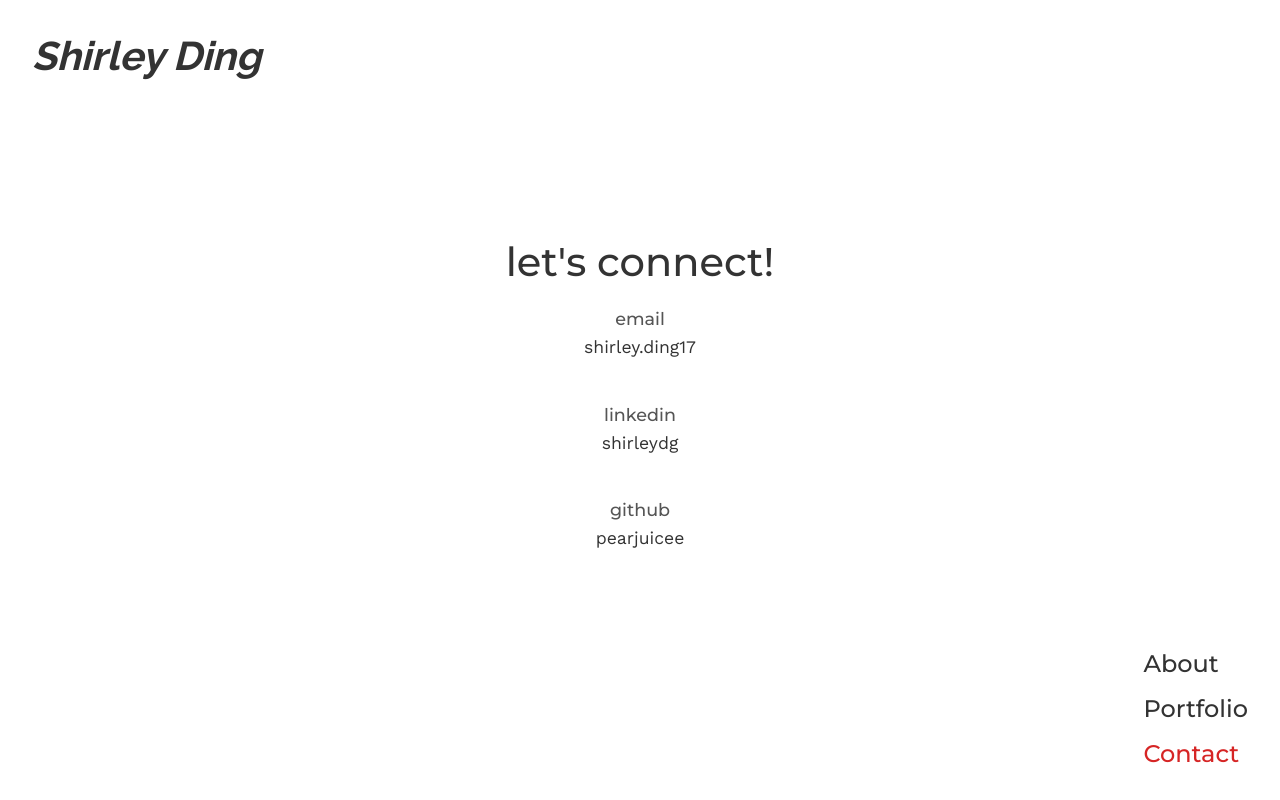
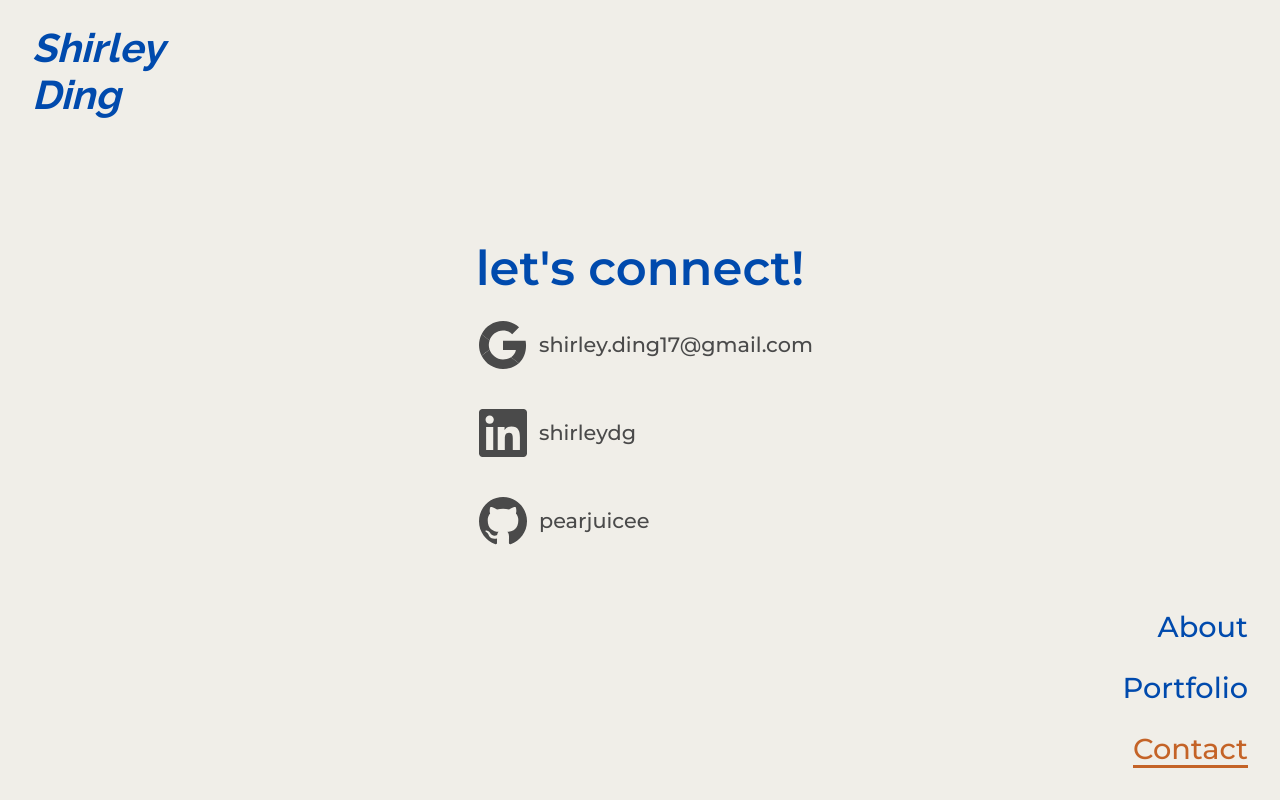
Before and after one commit to pearjuicee/PersonalPage, a React (Vite) app: page /contact in a window 1280 px wide. Built offline with nearby package versions, Linux system fonts and the light colour scheme.

Commit message:
change color scheme and fix css

```diff
--- a/src/components/Navbar/Navbar.css
+++ b/src/components/Navbar/Navbar.css
@@ -1,8 +1,8 @@
 .site-name {
-    position: fixed;
-    top: 2rem;
+    position: absolute;
+    top: 1.5rem;
     left: 2rem;
-    color: #333;
+    color: #004AAD;
     font-family: 'Raleway', sans-serif;
     font-size: 40px;
     font-style: italic;
@@ -18,22 +18,50 @@
     right: 2rem;
     display: flex;
     flex-direction: column;
-    gap: 1rem;
+    align-items: flex-end;
+    gap: 1.5rem;
     z-index: 100;
 }
 
 .nav-link {
-    color: #333;
+    position: relative;
+    display: inline-block;
+    color: #004AAD;
     font-family: 'Montserrat', sans-serif;
-    font-size: 1.5rem;
+    font-size: 1.8rem;
     font-weight: 500;
     text-decoration: none;
-    transition: opacity 0.3s;
+    transition: all 0.3s ease;
+    padding-bottom: 2px;
+    width: fit-content;
+    text-align: right;
 }
 
 .nav-link:hover {
-    color: #828282;
+    color: #1A66CC;
 }
+
+.nav-link::after {
+    content: '';
+    position: absolute;
+    left: 0;
+    bottom: 0;
+    width: 0;
+    height: 3px;
+    background: currentColor;
+    transition: width 0.3s ease;
+}
+
+.nav-link:hover::after,
+.nav-link.active::after {
+    width: 100%;
+}
+
+/* Active state (permanent underline) */
 .nav-link.active {
-    color: #D62525;
+    color: #C46327;
 }
+
+.nav-link.active::after {
+    background: #C46327;
+}
--- a/src/components/Navbar/Navbar.tsx
+++ b/src/components/Navbar/Navbar.tsx
@@ -10,7 +10,9 @@ const Navbar = () => {
 
   return (
     <div className="navbar-container">
-      <NavLink to="/" className="site-name">Shirley Ding</NavLink>
+      <NavLink to="/" className="site-name">
+        Shirley<br />Ding
+      </NavLink>
       <nav className="vertical-nav">
         {navItems.map((item) => (
           <NavLink
--- a/src/pages/About/About.tsx
+++ b/src/pages/About/About.tsx
@@ -20,7 +20,10 @@ const About = () => {
           rel="noopener noreferrer"
           className="resume-link"
         >
-          📄resume
+          <svg xmlns="http://www.w3.org/2000/svg" width="20" height="20" viewBox="0 0 24 34" fill="none" className="resume-icon">
+            <path d="M18.75 12.9167L25 19.375M25 19.375L18.75 25.8334M25 19.375H10C8.67392 19.375 7.40215 18.8307 6.46447 17.8617C5.52678 16.8928 5 15.5786 5 14.2084V5.16669" stroke="#828282" stroke-width="4" stroke-linecap="round" stroke-linejoin="round"/>
+          </svg>
+          <span>resume</span>
         </a>
       </section>
     </main>
--- a/src/pages/Contact/Contact.css
+++ b/src/pages/Contact/Contact.css
@@ -8,10 +8,11 @@
     justify-content: center;
     padding-top: 0;
     font-family: 'Work Sans', sans-serif;
+    text-align: center;
 }
 
 .contact-content {
-    text-align: center;
+    text-align: left;
     max-width: 800px;
     margin: 0 auto;
     padding: 2rem;
@@ -21,46 +22,59 @@
 .contact-greeting {
     font-family: 'Montserrat', sans-serif;
     font-weight: 500;
-    font-size: 2.5rem;
-    margin-bottom: 0.5rem;
-    color: #333;
-}
-
-.contact-title {
-    font-family: 'Montserrat', sans-serif;
-    font-weight: 500;
-    font-size: 1.1rem;
-    color: #555;
-    margin-bottom: 0.5rem;
+    font-size: 3rem;
+    margin-bottom: 1.5rem;
+    color: #004AAD;
+    font-weight: 700;
+    text-align: center;
+    padding-left: 0;
 }
 
 .contact-methods {
     display: flex;
     flex-direction: column;
+    align-items: flex-start;
     gap: 2rem;
+    width: fit-content;
+    margin: 0 auto;
+    padding-left: 12px;
+}
+
+.contact-header {
+    display: flex;
+    align-items: center;
+    justify-content: flex-start;
+    gap: 12px;
+    width: 100%;
+    margin-bottom: 0.5rem;
+}
+
+.contact-icon {
+    flex-shrink: 0;
 }
 
 .contact-link {
-    font-family: 'Work Sans', sans-serif;
-    font-size: 1.1rem;
-    color: #333;
+    font-family: 'Montserrat', sans-serif;
+    font-size: 1.3rem;
+    font-weight: 500;
+    color: #4A4A4A;
     text-decoration: none;
     position: relative;
     transition: color 0.3s ease;
 }
 
 .contact-link:hover {
-    color: #D62525; /* Change to your desired hover color */
+    color: #C46327;
 }
 
 .contact-link::after {
     content: '';
     position: absolute;
     left: 0;
-    bottom: -2px;
+    bottom: -4px;
     width: 0;
-    height: 1px;
-    background-color: #D62525;
+    height: 2px;
+    background-color: #C46327;
     transition: width 0.3s ease;
 }
 
--- a/src/pages/Contact/Contact.tsx
+++ b/src/pages/Contact/Contact.tsx
@@ -8,17 +8,34 @@ const Contact = () => {
 
         <div className='contact-methods'>
           <div className='contact-item'>
-            <h2 className='contact-title'>email</h2>
+            <div className="contact-header">
+              <svg xmlns="http://www.w3.org/2000/svg" width="48" height="48" viewBox="0 0 48 48" fill="none">
+                <path d="M23.9995 19.6363V28.9309H36.9158C36.3487 31.9199 34.6466 34.4509 32.094 36.1527L39.883 42.1964C44.4212 38.0075 47.0394 31.8547 47.0394 24.5456C47.0394 22.8438 46.8867 21.2073 46.603 19.6366L23.9995 19.6363Z" fill="#4A4A4A"/>
+                <path d="M10.5492 28.5681L8.7925 29.9128L2.57422 34.7564C6.5233 42.589 14.6172 48 23.999 48C30.4788 48 35.9115 45.8618 39.8825 42.1965L32.0934 36.1528C29.9552 37.5928 27.2279 38.4656 23.999 38.4656C17.759 38.4656 12.4574 34.2547 10.559 28.5819L10.5492 28.5681Z" fill="#4A4A4A"/>
+                <path d="M2.57436 13.2437C0.938084 16.4726 0 20.1163 0 23.9999C0 27.8834 0.938084 31.5271 2.57436 34.7561C2.57436 34.7778 10.5599 28.5597 10.5599 28.5597C10.08 27.1197 9.79624 25.5926 9.79624 23.9996C9.79624 22.4067 10.08 20.8795 10.5599 19.4395L2.57436 13.2437Z" fill="#4A4A4A"/>
+                <path d="M23.9995 9.55636C27.5341 9.55636 30.6758 10.7781 33.1849 13.1345L40.0576 6.2619C35.8903 2.37833 30.4796 0 23.9995 0C14.6177 0 6.5233 5.38908 2.57422 13.2437L10.5596 19.44C12.4576 13.7672 17.7595 9.55636 23.9995 9.55636Z" fill="#4A4A4A"/>
+              </svg>
               <a
-              href="shirley.ding17@gmail.com"
+                href="mailto:shirley.ding17@gmail.com"
                 className='contact-link'
                 >
-                shirley.ding17
+                  shirley.ding17@gmail.com
               </a>
+            </div>
           </div>
 
           <div className='contact-item'>
-            <h2 className='contact-title'>linkedin</h2>
+            <div className="contact-header">
+              <svg xmlns="http://www.w3.org/2000/svg" width="48" height="48" viewBox="0 0 48 48" fill="none">
+                <g clip-path="url(#clip0_3_2864)">
+                  <path d="M44.4469 0H3.54375C1.58437 0 0 1.54688 0 3.45938V44.5312C0 46.4437 1.58437 48 3.54375 48H44.4469C46.4062 48 48 46.4438 48 44.5406V3.45938C48 1.54688 46.4062 0 44.4469 0ZM14.2406 40.9031H7.11563V17.9906H14.2406V40.9031ZM10.6781 14.8688C8.39062 14.8688 6.54375 13.0219 6.54375 10.7437C6.54375 8.46562 8.39062 6.61875 10.6781 6.61875C12.9563 6.61875 14.8031 8.46562 14.8031 10.7437C14.8031 13.0125 12.9563 14.8688 10.6781 14.8688ZM40.9031 40.9031H33.7875V29.7656C33.7875 27.1125 33.7406 23.6906 30.0844 23.6906C26.3812 23.6906 25.8187 26.5875 25.8187 29.5781V40.9031H18.7125V17.9906H25.5375V21.1219H25.6312C26.5781 19.3219 28.9031 17.4188 32.3625 17.4188C39.5719 17.4188 40.9031 22.1625 40.9031 28.3313V40.9031Z" fill="#4A4A4A"/>
+                </g>
+                <defs>
+                  <clipPath id="clip0_3_2864">
+                    <rect width="48" height="48" fill="white"/>
+                  </clipPath>
+                </defs>
+              </svg>
               <a
                 href="https://www.linkedin.com/in/shirleydg/"
                 target='_blank'
@@ -28,9 +45,20 @@ const Contact = () => {
                   shirleydg
               </a>
             </div>
+          </div>
 
           <div className='contact-item'>
-            <h2 className='contact-title'>github</h2>
+            <div className="contact-header">
+              <svg xmlns="http://www.w3.org/2000/svg" width="48" height="48" viewBox="0 0 48 48" fill="none">
+                <g clip-path="url(#clip0_3_2819)">
+                  <path fill-rule="evenodd" clip-rule="evenodd" d="M24.0199 0C10.7375 0 0 10.8167 0 24.1983C0 34.895 6.87988 43.9495 16.4241 47.1542C17.6174 47.3951 18.0545 46.6335 18.0545 45.9929C18.0545 45.4319 18.0151 43.509 18.0151 41.5055C11.3334 42.948 9.94198 38.6209 9.94198 38.6209C8.86818 35.8164 7.27715 35.0956 7.27715 35.0956C5.09022 33.6132 7.43645 33.6132 7.43645 33.6132C9.86233 33.7735 11.1353 36.0971 11.1353 36.0971C13.2824 39.7827 16.7422 38.7413 18.1341 38.1002C18.3328 36.5377 18.9695 35.456 19.6455 34.8552C14.3163 34.2942 8.70937 32.211 8.70937 22.9161C8.70937 20.2719 9.66321 18.1086 11.1746 16.4261C10.9361 15.8253 10.1008 13.3409 11.4135 10.0157C11.4135 10.0157 13.4417 9.3746 18.0146 12.4996C19.9725 11.9699 21.9916 11.7005 24.0199 11.6982C26.048 11.6982 28.1154 11.979 30.0246 12.4996C34.5981 9.3746 36.6262 10.0157 36.6262 10.0157C37.9389 13.3409 37.1031 15.8253 36.8646 16.4261C38.4158 18.1086 39.3303 20.2719 39.3303 22.9161C39.3303 32.211 33.7234 34.2539 28.3544 34.8552C29.2296 35.6163 29.9848 37.0583 29.9848 39.3421C29.9848 42.5871 29.9454 45.1915 29.9454 45.9924C29.9454 46.6335 30.383 47.3951 31.5758 47.1547C41.12 43.9491 47.9999 34.895 47.9999 24.1983C48.0392 10.8167 37.2624 0 24.0199 0Z" fill="#4A4A4A"/>
+                </g>
+                <defs>
+                  <clipPath id="clip0_3_2819">
+                    <rect width="48" height="48" fill="white"/>
+                  </clipPath>
+                </defs>
+              </svg>
               <a
                 href="https://github.com/pearjuicee"
                 target='_blank'
@@ -40,6 +68,7 @@ const Contact = () => {
                   pearjuicee
               </a>
             </div>
+          </div>
 
         </div>
       </section>
--- a/src/pages/Home/Home.css
+++ b/src/pages/Home/Home.css
@@ -20,21 +20,21 @@
 
 .hero-title {
     font-family: 'Montserrat', sans-serif;
-    font-weight: 600;
+    font-weight: 700;
     font-size: 3rem;
     margin-bottom: 1rem;
-    color: #333
+    color: #004AAD
 }
 
 .highlight {
-    color: #D62525;
+    color: #C46327;
 }
 
 .hero-subtitle {
     font-family: 'Montserrat', sans-serif;
     font-weight: 500;
     font-size: 1.5rem;
-    color: #666;
+    color: #4A4A4A;
     margin-bottom: 2rem;
 }
 
@@ -56,7 +56,7 @@
     bottom: -2px;
     width: 0;
     height: 2px;
-    background-color: #D62525;
+    background-color: #C46327;
     transition: width 0.3s ease;
 }
 
--- a/src/pages/Portfolio/Portfolio.css
+++ b/src/pages/Portfolio/Portfolio.css
@@ -16,10 +16,10 @@
 
 .portfolio-title {
     font-family: 'Montserrat', sans-serif;
-    font-weight: 500;
-    font-size: 2.5rem;
+    font-weight: 700;
+    font-size: 3rem;
     margin-bottom: 2rem;
-    color: #D62525;
+    color: #004AAD;
     font-style: italic;
 }
 
--- a/src/styles/index.css
+++ b/src/styles/index.css
@@ -4,6 +4,7 @@ html, body, #root {
     margin: 0;
     padding: 0;
     min-height: 100vh;
+    background-color: #F0EEE8;
 }
 
 html {
```
Also changed, not shown: src/components/Project/Project.css (+5 -6 lines), src/pages/About/About.css (+26 -17 lines). Lines whose indentation alone changed are shown as unchanged.
